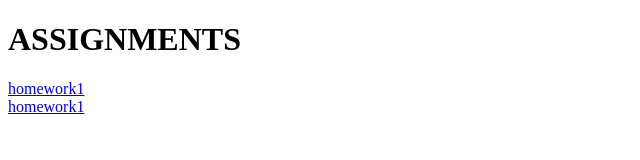
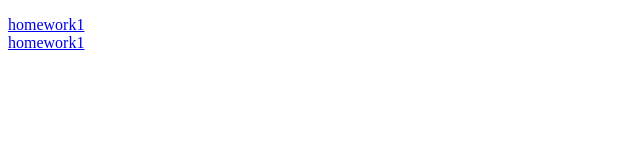
Before and after one commit to IIZETA/CIS1300, a plain HTML site: page index.html in a window 1280 px wide. Shown: the whole page, without its empty margins (0-640 px from the left). Drawn offline with Linux system fonts and the light colour scheme.

Commit message:
Update index.html

```diff
--- a/index.html
+++ b/index.html
@@ -4,9 +4,8 @@
 <html>
   <title>Homework</title>
 <body>
-  <h1>ASSIGNMENTS</h1>
- <p> <a href = "https://github.com/IIZETA/CIS1300/hwo1/index.html">homework1 </a> <br>
-  <a href = "https://github.com/IIZETA/CIS1300/hw02/index.html"> homework1 </a>
+ <p> <a href = "https://iizeta.github.io/CIS1300/hw01/index.html">homework1 </a> <br>
+  <a href = "https://iizeta.github.io/CIS1300/hw02/index.html">homework1 </a>
   </p>
 </body>
 </html>
```
